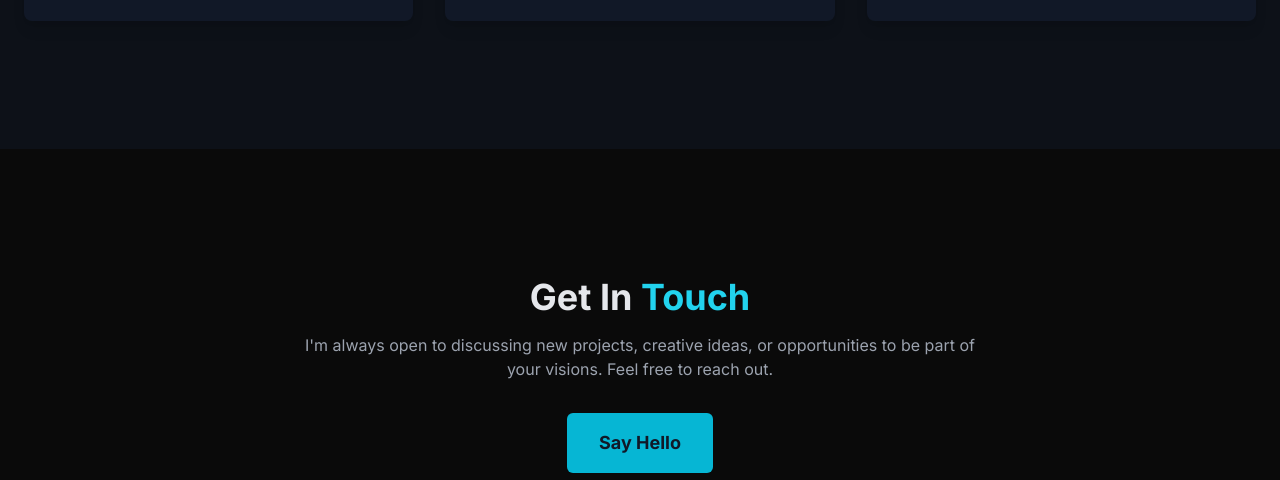
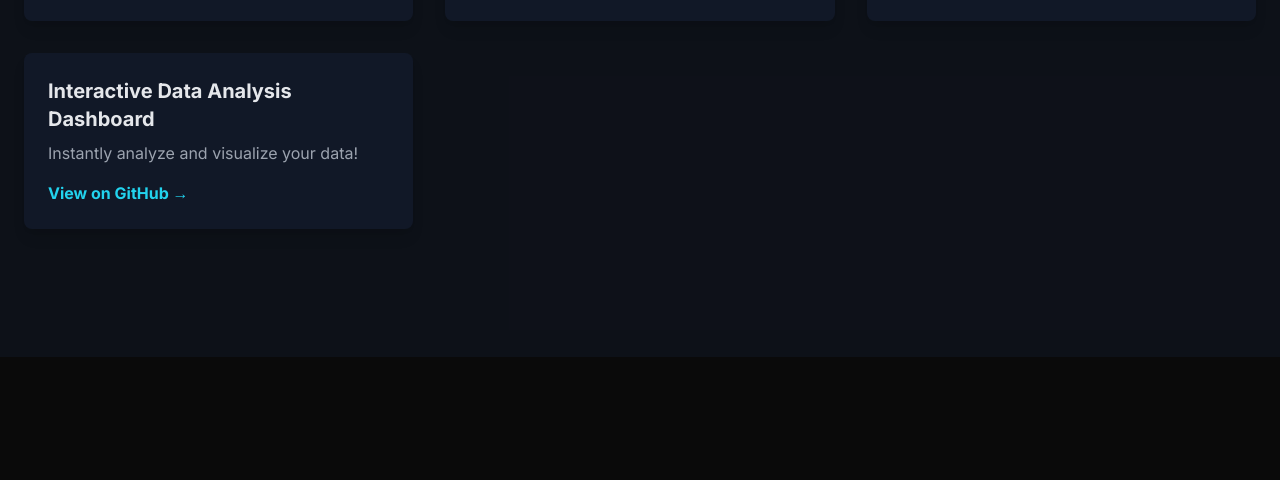
Before and after one commit to Gamerater/Portfolio, a plain HTML site: page index.html in a window 1280 px wide. Shown: the part 1957-2437 px from the top of the page. Drawn offline with nearby package versions, Linux system fonts and the light colour scheme.

Commit message:
Update index.html

```diff
--- a/index.html
+++ b/index.html
@@ -193,6 +193,22 @@
                         </div>
                     </div>
 
+
+                    <div
+                        class="project-card bg-gray-900 rounded-lg overflow-hidden shadow-lg hover:shadow-cyan-500/40 transition-all duration-300 transform hover:-translate-y-2">
+                        <div class="p-6">
+                            <h3 class="text-xl font-bold mb-2">Interactive Data Analysis Dashboard</h3>
+                            <p class="text-gray-400 mb-4">
+                                <!-- Add a short description of your project here. -->
+                                Instantly analyze and visualize your data!
+                            </p>
+                            <!-- Replace '#' with the link to your project on GitHub -->
+                            <a href="https://github.com/Gamerater/Interactive-Data-Analysis-Dashboard" target="_blank"
+                                class="inline-block text-cyan-400 font-semibold hover:text-cyan-300 transition-colors">View
+                                on GitHub &rarr;</a>
+                        </div>
+                    </div>
+
                     <!-- You can copy and paste the project card structure to add more projects -->
 
                 </div>
```
